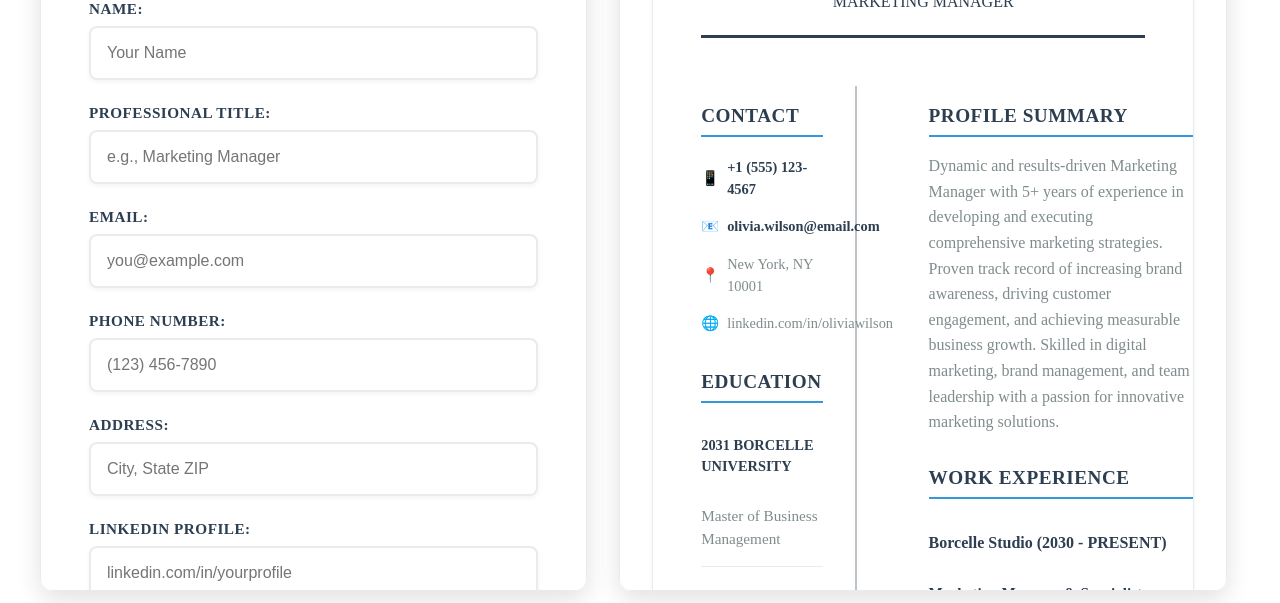
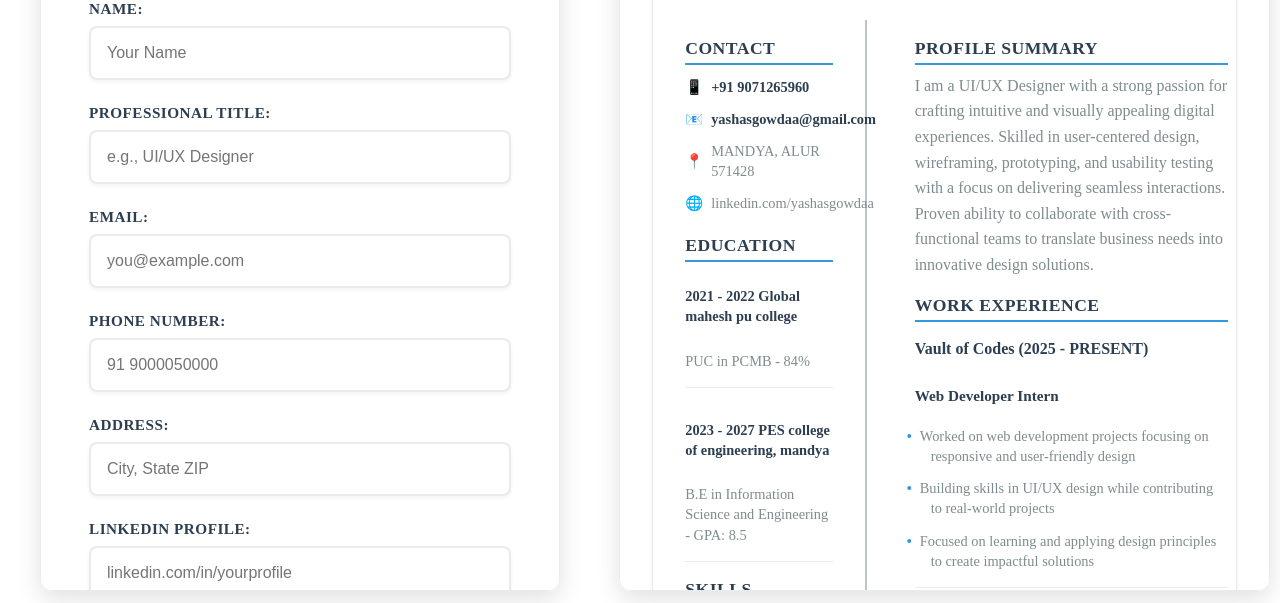
Before and after one commit to Yashas-qbreaker/myapp, a plain HTML site: page index.html in a window 1280 px wide. Shown: the part 205-808 px from the top of the page. Drawn offline with Linux system fonts and the light colour scheme.

Commit message:
Add files via upload

```diff
--- a/index.html
+++ b/index.html
@@ -20,7 +20,7 @@
         </div>
         <div>
           <label for="title">Professional Title:</label>
-          <input type="text" id="title" name="title" placeholder="e.g., Marketing Manager">
+          <input type="text" id="title" name="title" placeholder="e.g., UI/UX Designer">
         </div>
         <div>
           <label for="email">Email:</label>
@@ -28,7 +28,7 @@
         </div>
         <div>
           <label for="phone">Phone Number:</label>
-          <input type="tel" id="phone" name="phone" placeholder="(123) 456-7890">
+          <input type="tel" id="phone" name="phone" placeholder="91 9000050000">
         </div>
         <div>
           <label for="address">Address:</label>
@@ -126,9 +126,9 @@
     <section id="resume-preview-section">
       <article class="resume-preview">
         <header class="resume-header">
-          <h1 class="preview-name">OLIVIA WILSON</h1>
+          <h1 class="preview-name">YASHAS GOWDA A</h1>
           <div class="preview-title">
-            MARKETING MANAGER
+            UI/UX DESIGNER
           </div>
         </header>
 
@@ -137,10 +137,10 @@
             <section class="preview-contact-info">
               <h3 class="card-heading">CONTACT</h3>
               <ul class="contact-list">
-                <li>📱 <span class="preview-phone">+1 (555) 123-4567</span></li>
-                <li>📧 <span class="preview-email">olivia.wilson@email.com</span></li>
-                <li>📍 <span class="preview-address">New York, NY 10001</span></li>
-                <li>🌐 <span class="preview-linkedin">linkedin.com/in/oliviawilson</span></li>
+                <li>📱<span class="preview-phone">+91 9071265960</span></li>
+                <li>📧<span class="preview-email">yashasgowdaa@gmail.com</span></li>
+                <li>📍<span class="preview-address">MANDYA, ALUR 571428</span></li>
+                <li>🌐<span class="preview-linkedin">linkedin.com/yashasgowdaa</span></li>
               </ul>
             </section>
 
@@ -167,8 +167,7 @@
             <section class="preview-summary">
               <h3 class="card-heading">PROFILE SUMMARY</h3>
               <p class="preview-summary-text">
-                Dynamic and results-driven Marketing Manager with 5+ years of experience in developing and executing comprehensive marketing strategies. Proven track record of increasing brand awareness, driving customer engagement, and achieving measurable business growth. Skilled in digital marketing, brand management, and team leadership with a passion for innovative marketing solutions.
-              </p>
+               I am a UI/UX Designer with a strong passion for crafting intuitive and visually appealing digital experiences. Skilled in user-centered design, wireframing, prototyping, and usability testing with a focus on delivering seamless interactions. Proven ability to collaborate with cross-functional teams to translate business needs into innovative design solutions.
             </section>
 
             <section class="preview-experience">
--- a/script.js
+++ b/script.js
@@ -1,4 +1,3 @@
-
 document.addEventListener('DOMContentLoaded', function () {
   // === COLLAPSIBLE SECTIONS FUNCTIONALITY ===
   function initializeCollapsibleSections() {
@@ -54,13 +53,13 @@ document.addEventListener('DOMContentLoaded', function () {
 
   // Get default values for form fields
   const DEFAULTS = {
-    'name': 'OLIVIA WILSON',
-    'title': 'MARKETING MANAGER',
-    'email': 'olivia.wilson@email.com',
-    'phone': '+1 (555) 123-4567',
-    'address': 'New York, NY 10001',
-    'linkedin': 'linkedin.com/in/oliviawilson',
-    'summary': 'Dynamic and results-driven Marketing Manager with 5+ years of experience in developing and executing comprehensive marketing strategies. Proven track record of increasing brand awareness, driving customer engagement, and achieving measurable business growth. Skilled in digital marketing, brand management, and team leadership with a passion for innovative marketing solutions.'
+    'name': 'YASHAS GOWDA A',
+    'title': 'UI/UX DESIGNER',
+    'email': 'yashasgowdaa@gmail.com',
+    'phone': '+91 9845000000',
+    'address': 'MANDYA, ALUR 571428',
+    'linkedin': 'linkedin.com/in/yashasgowdaa',
+    'summary': 'Creative and detail-oriented UI/UX Designer with a strong passion for crafting intuitive and visually appealing digital experiences. Skilled in user-centered design, wireframing, prototyping, and usability testing with a focus on delivering seamless interactions. Proven ability to collaborate with cross-functional teams to translate business needs into innovative design solutions.'
   };
 
   function getDefaultValue(fieldName) {
@@ -120,16 +119,16 @@ document.addEventListener('DOMContentLoaded', function () {
       const li = document.createElement('li');
       li.className = 'education-item';
       li.innerHTML = `
-        <strong>2031 BORCELLE UNIVERSITY</strong><br>
-        Master of Business Management
+        <strong>2021 - 2022 Global mahesh pu college</strong><br>
+        PUC in PCMB - 84%
       `;
       educationList.appendChild(li);
 
       const li2 = document.createElement('li');
       li2.className = 'education-item';
       li2.innerHTML = `
-        <strong>2029 - 2030 BORCELLE UNIVERSITY</strong><br>
-        Bachelor of Business Management - GPA: 3.8
+        <strong>2023 - 2027 PES college of engineering, mandya</strong><br>
+        B.E in Information Science and Engineering - GPA: 8.5
       `;
       educationList.appendChild(li2);
     }
@@ -170,7 +169,7 @@ document.addEventListener('DOMContentLoaded', function () {
 
     if (added === 0) {
       // Show default skills when no filled rows
-      const defaultSkills = ['Project Management', 'Public Speaking', 'Digital Marketing', 'Time Management', 'Leadership', 'Effective Communication', 'Critical Thinking'];
+      const defaultSkills = ['Project Management', 'Public Speaking', 'Digital Marketing', 'Time Management', 'Critical Thinking'];
       defaultSkills.forEach(skill => {
         const li = document.createElement('li');
         li.textContent = skill;
@@ -224,9 +223,8 @@ document.addEventListener('DOMContentLoaded', function () {
       // Show default languages when no filled rows
       const defaultLanguages = [
         { language: 'English', proficiency: 'Fluent' },
-        { language: 'French', proficiency: 'Fluent' },
-        { language: 'German', proficiency: 'Basics' },
-        { language: 'Spanish', proficiency: 'Intermediate' }
+        { language: 'Kannada', proficiency: 'Native' },
+        { language: 'Hindi', proficiency: 'Basics' }
       ];
       defaultLanguages.forEach(({ language, proficiency }) => {
         const li = document.createElement('li');
@@ -294,41 +292,29 @@ document.addEventListener('DOMContentLoaded', function () {
       const li = document.createElement('li');
       li.className = 'experience-item';
       li.innerHTML = `
-        <strong>Borcelle Studio (2030 - PRESENT)</strong><br>
-        <em>Marketing Manager & Specialist</em>
-        <ul class="achievement-list">
-          <li>Led successful rebranding campaign resulting in 40% increase in brand recognition</li>
-          <li>Managed team of 8 marketing professionals and coordinated cross-functional projects</li>
-          <li>Developed and executed comprehensive digital marketing strategies across multiple platforms</li>
-        </ul>
+       <strong>Vault of Codes (2025 - PRESENT)</strong><br>
+       <em>Web Developer Intern</em>
+       <ul class="achievement-list">
+          <li>Worked on web development projects focusing on responsive and user-friendly design</li>
+          <li>Building skills in UI/UX design while contributing to real-world projects</li>
+          <li>Focused on learning and applying design principles to create impactful solutions</li>
+       </ul>
       `;
       experienceList.appendChild(li);
 
       const li2 = document.createElement('li');
       li2.className = 'experience-item';
       li2.innerHTML = `
-        <strong>Forget Studio (2018 - 2020)</strong><br>
-        <em>Marketing Manager & Specialist</em>
+        <strong>BeaconAid (2024 - PRESENT)</strong><br>
+        <em>Founder & Developer</em>
         <ul class="achievement-list">
-          <li>Coordinated market research to identify emerging trends and consumer preferences</li>
-          <li>Optimized online advertising campaigns, resulting in 25% increase in ROI</li>
-          <li>Developed and implemented SEO strategies that improved website rankings by 35%</li>
+           <li>Designed and developed a disaster management application integrating AI and real-time SOS systems</li>
+           <li>Created paper prototypes and UI flows focusing on Material 3 and dark mode design principles</li>
+           <li>Implemented features such as SOS activation, Wi-Fi Direct mesh networking, and AI assistant integration</li>
         </ul>
       `;
       experienceList.appendChild(li2);
 
-      const li3 = document.createElement('li');
-      li3.className = 'experience-item';
-      li3.innerHTML = `
-        <strong>Studio Shadow (2021 - 2026)</strong><br>
-        <em>Marketing Manager & Specialist</em>
-        <ul class="achievement-list">
-          <li>Developed and executed lead-generation marketing campaigns, resulting in 15,000 thousand leads per month</li>
-          <li>Implemented SEO strategies that increased website visibility by 60%</li>
-          <li>Analyzed performance metrics and user behavior data to optimize marketing campaigns and promotional materials</li>
-        </ul>
-      `;
-      experienceList.appendChild(li3);
     }
   }
 
@@ -543,17 +529,13 @@ document.addEventListener('DOMContentLoaded', function () {
       downloadBtn.textContent = 'Generating PDF...';
       downloadBtn.disabled = true;
 
-      // Calculate full size of the resume card to make a single-page PDF
-      const width = Math.ceil(resumePreview.scrollWidth);
-      const height = Math.ceil(resumePreview.scrollHeight);
-
       const opts = {
-        margin:       0,
-        filename:     'resume.pdf',
-        image:        { type: 'jpeg', quality: 0.98 },
-        html2canvas:  { scale: 2, useCORS: true, backgroundColor: '#ffffff' },
-        pagebreak:    { mode: ['avoid-all'] },
-        jsPDF:        { unit: 'px', format: [width, height], orientation: 'portrait' }
+        margin: 0,
+        filename: 'resume.pdf',
+        image: { type: 'jpeg', quality: 0.98 },
+        html2canvas: { scale: 2, useCORS: true, backgroundColor: '#ffffff' },
+        pagebreak: { mode: ['avoid-all'] },
+        jsPDF: { unit: 'mm', format: 'a4', orientation: 'portrait' }
       };
 
       html2pdf().set(opts).from(resumePreview).save()
--- a/style.css
+++ b/style.css
@@ -1,7 +1,6 @@
 /* ===== CSS VARIABLES ===== */
 :root {
   --accent: #2c3e50;
-  --accent-light: #34495e;
   --accent-blue: #3498db;
   --text-primary: #2c3e50;
   --text-secondary: #7f8c8d;
@@ -41,7 +40,6 @@ html, body {
   overflow-x: auto;
 }
 body {
-  /* Remove transform: scale and width overrides */
   min-height: 100vh;
 }
 
@@ -50,8 +48,6 @@ main {
   display: grid;
   grid-template-columns: 45% 50%;
   gap: var(--space-xl);
-  max-width: 100%;
-  min-height: calc(100vh - 60px);
   margin: var(--space-2xl) auto;
   padding: 0 2.5%;
   align-items: stretch;
@@ -73,6 +69,14 @@ main {
   position: sticky;
   top: var(--space-2xl);
   overflow-y: auto;
+  width: 95%;
+  max-width: 280mm; /* Increased form card width to match preview */
+  scrollbar-width: none; /* Firefox */
+  -ms-overflow-style: none; /* Internet Explorer 10+ */
+}
+
+#resume-form-section::-webkit-scrollbar {
+  display: none; /* Chrome, Safari, Opera */
 }
 
 #resume-form-section h2 {
@@ -418,7 +422,7 @@ button,
 
 button:hover,
 #download-pdf:hover {
-  background: var(--accent-light);
+  background: #34495e;
   transform: translateY(-2px);
   box-shadow: var(--shadow-md);
 }
@@ -454,56 +458,59 @@ button:hover,
   overflow-y: auto;
   overflow-x: hidden;
   min-width: 0;
+  width: 107%;
+  max-width: 280mm; /* Increased outer card width */
+  scrollbar-width: none; /* Firefox */
+  -ms-overflow-style: none; /* Internet Explorer 10+ */
+}
+
+#resume-preview-section::-webkit-scrollbar {
+  display: none; /* Chrome, Safari, Opera */
 }
 
 .resume-preview {
   background: var(--bg-white);
   border-radius: var(--radius-md);
-  padding: var(--space-2xl);
+  padding: var(--space-xl);
   width: 100%;
-  max-width: 740px;
+  max-width: 210mm; /* ISO A4 width */
   color: var(--text-primary);
   box-shadow: var(--shadow-sm);
   border: 1px solid var(--border-light);
   margin: 0 auto;
-  height: auto;
+  height: fit-content;
   position: relative;
   z-index: 2;
-  /* Remove overflow-y: auto; so only the outer section scrolls */
+  box-sizing: border-box;
 }
 
 /* ===== PREVIEW HEADER ===== */
 .resume-preview header {
   text-align: center;
-  margin-bottom: var(--space-2xl);
+  margin-bottom: var(--space-lg);
   border-bottom: 3px solid var(--accent);
-  padding-bottom: var(--space-lg);
+  padding-bottom: var(--space-sm);
 }
 
 .preview-name {
-  font-size: 2.8rem;
+  font-size: 2.4rem;
   color: var(--accent);
   margin: 0 0 var(--space-sm) 0;
   font-weight: 700;
   text-transform: uppercase;
   letter-spacing: 1px;
+  line-height: 1.1;
 }
 
-.preview-contact {
-  color: var(--text-secondary);
-  font-size: 1.3rem;
-  margin-bottom: var(--space-md);
-  font-weight: 600;
-  text-transform: uppercase;
-  letter-spacing: 0.5px;
-}
+
 
 /* ===== PREVIEW CONTENT LAYOUT ===== */
 .preview-content {
   display: grid;
   grid-template-columns: 35% 65%;
-  gap: var(--space-2xl);
-  margin-top: var(--space-2xl);
+  gap: var(--space-lg);
+  margin-top: var(--space-lg);
+  min-height: 0;
 }
 
 .left-column {
@@ -517,18 +524,18 @@ button:hover,
 
 /* ===== PREVIEW SECTIONS ===== */
 .resume-preview section {
-  margin-bottom: var(--space-xl);
+  margin-bottom: var(--space-md);
 }
 
 .card-heading {
   color: var(--accent);
   font-weight: 700;
-  font-size: 1.2rem;
-  margin-bottom: var(--space-md);
+  font-size: 1.1rem;
+  margin-bottom: var(--space-sm);
   text-transform: uppercase;
   letter-spacing: 0.5px;
   border-bottom: 2px solid var(--accent-blue);
-  padding-bottom: var(--space-sm);
+  padding-bottom: var(--space-xs);
 }
 
 /* ===== PREVIEW LISTS ===== */
@@ -539,30 +546,19 @@ button:hover,
 }
 
 .resume-preview li {
-  margin-bottom: var(--space-sm);
-  padding: var(--space-sm) 0;
+  margin-bottom: var(--space-xs);
+  padding: var(--space-xs) 0;
   border-bottom: 1px solid var(--border-light);
   color: var(--text-secondary);
-  font-size: 0.95rem;
-  line-height: 1.5;
+  font-size: 0.9rem;
+  line-height: 1.4;
 }
 
 .resume-preview li:last-child {
   border-bottom: none;
 }
 
-/* ===== PREVIEW ELEMENTS ===== */
-.resume-preview .preview-degree,
-.resume-preview .preview-school,
-.resume-preview .preview-year,
-.resume-preview .preview-role,
-.resume-preview .preview-company,
-.resume-preview .preview-duration,
-.resume-preview .preview-email,
-.resume-preview .preview-phone {
-  font-weight: 600;
-  color: var(--text-primary);
-}
+
 
 .preview-email,
 .preview-phone {
@@ -577,17 +573,7 @@ button:hover,
   margin: 0;
 }
 
-/* ===== SKILL TAGS IN PREVIEW ===== */
-.preview-skill {
-  background: var(--bg-gray);
-  padding: var(--space-xs) var(--space-sm);
-  border-radius: var(--radius-sm);
-  display: inline-block;
-  margin: var(--space-xs) var(--space-xs) var(--space-xs) 0;
-  font-size: 0.9rem;
-  color: var(--accent);
-  border: 1px solid var(--border-medium);
-}
+
 
 /* ===== CONTACT INFO ===== */
 .contact-list li {
@@ -658,8 +644,8 @@ button:hover,
 
 /* ===== EXPERIENCE ITEMS ===== */
 .experience-item {
-  margin-bottom: var(--space-lg) !important;
-  padding: var(--space-md) 0 !important;
+  margin-bottom: var(--space-md) !important;
+  padding: var(--space-sm) 0 !important;
   border-bottom: 1px solid var(--border-light) !important;
 }
 
@@ -681,8 +667,8 @@ button:hover,
 
 /* ===== ACHIEVEMENT LIST ===== */
 .achievement-list {
-  margin: var(--space-sm) 0 0 0 !important;
-  padding-left: var(--space-lg) !important;
+  margin: var(--space-xs) 0 0 0 !important;
+  padding-left: var(--space-md) !important;
 }
 
 .achievement-list li {
@@ -893,3 +879,53 @@ button:hover,
     font-size: 0.95rem;
   }
 }
+
+/* ===== PRINT & PDF OPTIMIZATION ===== */
+@media print {
+  .resume-preview {
+    max-width: 210mm;
+    padding: 8mm;
+    margin: 0;
+    box-shadow: none;
+    border: none;
+    border-radius: 0;
+  }
+
+  .resume-preview header {
+    margin-bottom: 6mm;
+    padding-bottom: 3mm;
+  }
+
+  .preview-content {
+    gap: 6mm;
+    margin-top: 6mm;
+  }
+
+  .resume-preview section {
+    margin-bottom: 4mm;
+  }
+
+  .card-heading {
+    margin-bottom: 2mm;
+    padding-bottom: 1mm;
+  }
+
+  .resume-preview li {
+    margin-bottom: 1.5mm;
+    padding: 0.5mm 0;
+  }
+
+  .experience-item {
+    margin-bottom: 4mm !important;
+  }
+
+  .achievement-list {
+    margin: 2mm 0 0 0 !important;
+    padding-left: 4mm !important;
+  }
+
+  .achievement-list li {
+    margin-bottom: 1mm !important;
+    padding: 0.5mm 0 !important;
+  }
+}
```
